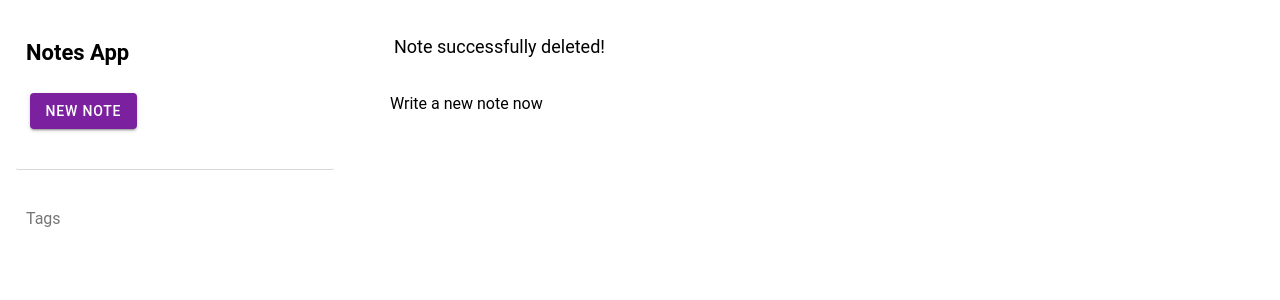
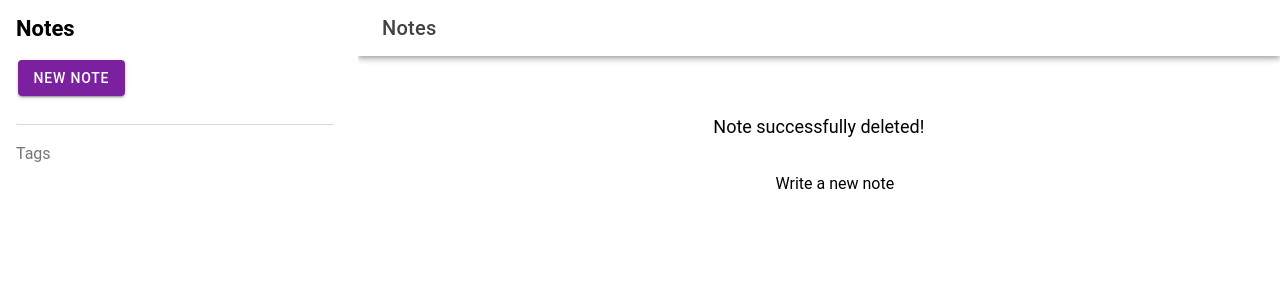
Before and after one commit to thetimverse/notes-app-ionic, a React (Vite) app: page /deleted in a window 1280 px wide. Shown: the top 300 px of the page. Built offline with nearby package versions, Linux system fonts and the light colour scheme.

Commit message:
feat: delete button on page and side menu toggle

```diff
--- a/src/components/Menu.css
+++ b/src/components/Menu.css
@@ -5,20 +5,29 @@ ion-menu ion-content {
 ion-menu.md ion-content {
     --padding-start: 8px;
     --padding-end: 8px;
-    --padding-top: 20px;
+    --padding-top: 0;
     --padding-bottom: 20px;
+    box-shadow: 5px 5px 16px #4d4d4d;
 }
 
 ion-menu.md ion-list {
-    padding: 20px 0;
+
+}
+
+.list-md.list-inset {
+    margin-top: 0;
+}
+
+.list-md {
+    padding-top: 0;
 }
 
 ion-menu.md ion-list-header {
-    margin-bottom: 20px;
+    margin-bottom: 0;
 }
 
 ion-menu.md ion-list-header, ion-menu.md ion-note {
-    padding-left: 10px;
+    padding-left: 0;
 }
 
 ion-menu.md ion-list#inbox-list {
@@ -131,3 +140,22 @@ ion-note {
     font-size: 16px;
     color: var(--ion-color-medium-shade);
 }
+
+ion-menu::part(backdrop) {
+    background-color: #2a2a2a;
+}
+
+ion-menu::part(container) {
+    /*border-right: #4d4d4d 1px solid;*/
+    box-shadow: 5px 5px 16px #4d4d4d;
+    z-index: 1;
+}
+
+ion-menu::part(container) {
+    /*box-shadow: 4px 0px 16px rgba(255, 0, 255, 0.18);*/
+}
+
+ion-menu::part(container).show-menu {
+    border-radius: 0 10px 10px 0;
+    box-shadow: 4px 0 16px var(--ion-color-primary);
+}
--- a/src/components/Menu.tsx
+++ b/src/components/Menu.tsx
@@ -8,7 +8,7 @@ import {
     IonListHeader,
     IonMenu,
     IonMenuToggle,
-    IonNote, useIonRouter,
+    IonNote, IonToolbar, useIonRouter,
 } from '@ionic/react';
 
 import {Route, useLocation} from 'react-router-dom';
@@ -74,7 +74,7 @@ const appPages: AppPage[] = [
 ];
 
 const StIonButton = styled(IonButton)`
-    margin-left: 1em;
+    //margin-left: 10px;
     margin-bottom: 20px;
 `
 
@@ -108,7 +108,9 @@ const Menu: React.FC = () => {
         <IonMenu contentId="main" type="overlay">
             <IonContent>
                 <IonList id="inbox-list" inset={true}>
-                    <IonListHeader>Notes App</IonListHeader>
+                    <IonToolbar>
+                        <IonListHeader>Notes</IonListHeader>
+                    </IonToolbar>
 
                     <StIonButton onClick={addNewNote}>New Note</StIonButton>
                     {
--- a/src/components/Note.css
+++ b/src/components/Note.css
@@ -1,6 +1,6 @@
 .container {
     width: 100%;
-    padding-top: 2em;
+    padding-top: 5em;
     margin-right: auto;
     margin-left: auto;
     padding-right: 2rem;
--- a/src/components/Note.tsx
+++ b/src/components/Note.tsx
@@ -3,16 +3,37 @@ import ClassicEditor from "@ckeditor/ckeditor5-build-classic";
 import './Note.css';
 import {useNoteStore} from "@/stores/FileStore";
 import {useParams} from "react-router";
-import {IonButton, IonIcon, IonInput, IonItem} from "@ionic/react";
+import {IonButton, IonIcon, IonInput, IonItem, useIonRouter} from "@ionic/react";
 import React, {useEffect, useMemo, useState} from "react";
 import { TagsInput } from '@ark-ui/react'
-import {closeOutline, closeSharp} from "ionicons/icons";
+import {closeOutline, closeSharp, trashOutline, trashSharp} from "ionicons/icons";
+import styled from "@emotion/styled";
+
+const StButton = styled(IonButton)`
+    width: fit-content;
+    align-self: end;
+    margin-bottom: 20px;
+    font-size: 12px;
+`
+const StInputItem = styled(IonItem)`
+    background-color: #f1f1f1 !important;
+    //padding: 0 10px;
+    &:after {
+        background-color: #f1f1f1;
+    }
+`
+const StInput = styled(IonInput)`
+    background-color: #f1f1f1;
+`
 
 let nextId = 0;
+
 const Note: React.FC = () => {
     const {id} = useParams<{ id: string; }>();
+    const navigate = useIonRouter();
     const updateContent = useNoteStore((s) => s.updateNote);
     const deleteTheTag = useNoteStore((s) => s.deleteTag);
+    const deleteTheNote = useNoteStore((s) => s.deleteNote);
     const notes = useNoteStore((s) => s.notes);
     const note = useMemo(() => {
         return notes.find((n)=> {
@@ -39,6 +60,11 @@ const Note: React.FC = () => {
         return tags;
     };
 
+    const deleteNote = (id: string) => {
+        deleteTheNote(id);
+        navigate.push("/deleted");
+    };
+
     const deleteTag = (id: string, tagId: number) => {
         tags.find((tag)=>{
             return tag.id === tagId;
@@ -54,11 +80,15 @@ const Note: React.FC = () => {
 
     return (
         <div className="container">
-            <IonItem lines={"none"}>
-                <IonInput label="Title" labelPlacement="floating"
+            <>
+            <StButton onClick={()=> deleteNote(id)} color={"danger"}>
+                <IonIcon slot="icon-only" ios={trashOutline} md={trashSharp}></IonIcon>
+            </StButton>
+            <StInputItem lines={"none"}>
+                <StInput label="Title" labelPlacement="floating"
                           onIonChange={(e: any) => setTitle(e.target.value)} value={title}
-                ></IonInput>
-            </IonItem>
+                ></StInput>
+            </StInputItem>
             <div className={"tags-input"}>
                 <TagsInput.Root blurBehavior={"add"}>
                     {() => (
@@ -67,7 +97,6 @@ const Note: React.FC = () => {
                                 {
                                     tags.map((tag, index) => (
                                         <TagsInput.Item key={index} index={index} value={tag.name}>
-                                            <TagsInput.ItemInput />
                                             <TagsInput.ItemText>{tag.name} </TagsInput.ItemText>
                                             <TagsInput.ItemDeleteTrigger onClick={()=> deleteTag(id, tag.id)}><IonIcon slot="icon-only" ios={closeOutline} md={closeSharp}></IonIcon></TagsInput.ItemDeleteTrigger>
                                         </TagsInput.Item>
@@ -98,6 +127,7 @@ const Note: React.FC = () => {
                     setContent(data);
                 }}
             />
+            </>
         </div>
     );
 };
--- a/src/pages/Deleted.tsx
+++ b/src/pages/Deleted.tsx
@@ -22,12 +22,27 @@ const StText = styled.h2`
 const Deleted: React.FC = () => {
     return (
         <IonPage>
+            <IonHeader collapse="fade">
+                <IonToolbar>
+                    <IonButtons slot="start">
+                        <IonMenuButton autoHide={true}></IonMenuButton>
+                    </IonButtons>
+                    <IonTitle>Notes</IonTitle>
+                </IonToolbar>
+            </IonHeader>
             <IonContent fullscreen>
-                <StTitle>Note successfully deleted!</StTitle>
-                <StText>Write a new note now</StText>
+                <IonHeader collapse="condense">
+                    <IonToolbar>
+                        <IonTitle size="large">Notes</IonTitle>
+                    </IonToolbar>
+                </IonHeader>
+                <div className="container">
+                    <StTitle>Note successfully deleted!</StTitle>
+                    <StText>Write a new note</StText>
+                </div>
             </IonContent>
         </IonPage>
-    );
+);
 };
 
 export default Deleted;
--- a/src/pages/Page.tsx
+++ b/src/pages/Page.tsx
@@ -1,15 +1,28 @@
 import { IonButtons, IonContent, IonHeader, IonMenuButton, IonPage, IonTitle, IonToolbar } from '@ionic/react';
 import { useParams } from 'react-router';
-import ExploreContainer from '../components/ExploreContainer';
 import './Page.css';
 import Note from "@/components/Note";
-import {useNoteStore} from "@/stores/FileStore";
 
 const Page: React.FC = () => {
     return (
         <IonPage>
+            <IonHeader collapse="fade">
+                <IonToolbar>
+                    <IonButtons slot="start">
+                        <IonMenuButton autoHide={true}></IonMenuButton>
+                    </IonButtons>
+                    <IonTitle>Notes</IonTitle>
+                </IonToolbar>
+            </IonHeader>
             <IonContent fullscreen>
+                <IonHeader collapse="condense">
+                    <IonToolbar>
+                        <IonTitle size="large">Notes</IonTitle>
+                    </IonToolbar>
+                </IonHeader>
+                <>
                 <Note />
+                </>
             </IonContent>
         </IonPage>
     );
--- a/src/theme/variables.css
+++ b/src/theme/variables.css
@@ -8,7 +8,7 @@ http://ionicframework.com/docs/theming/ */
   --ion-color-primary-rgb: 123, 33, 159;
   --ion-color-primary-contrast: #ffffff;
   --ion-color-primary-contrast-rgb: 255, 255, 255;
-  --ion-color-primary-shade: #6c1d8c;
+  --ion-color-primary-shade: rgba(108, 29, 140, 0.4);
   --ion-color-primary-tint: #8837a9;
 
   /** secondary **/
```
Also changed, not shown: src/stores/FileStore.ts (+1 -6 lines).
